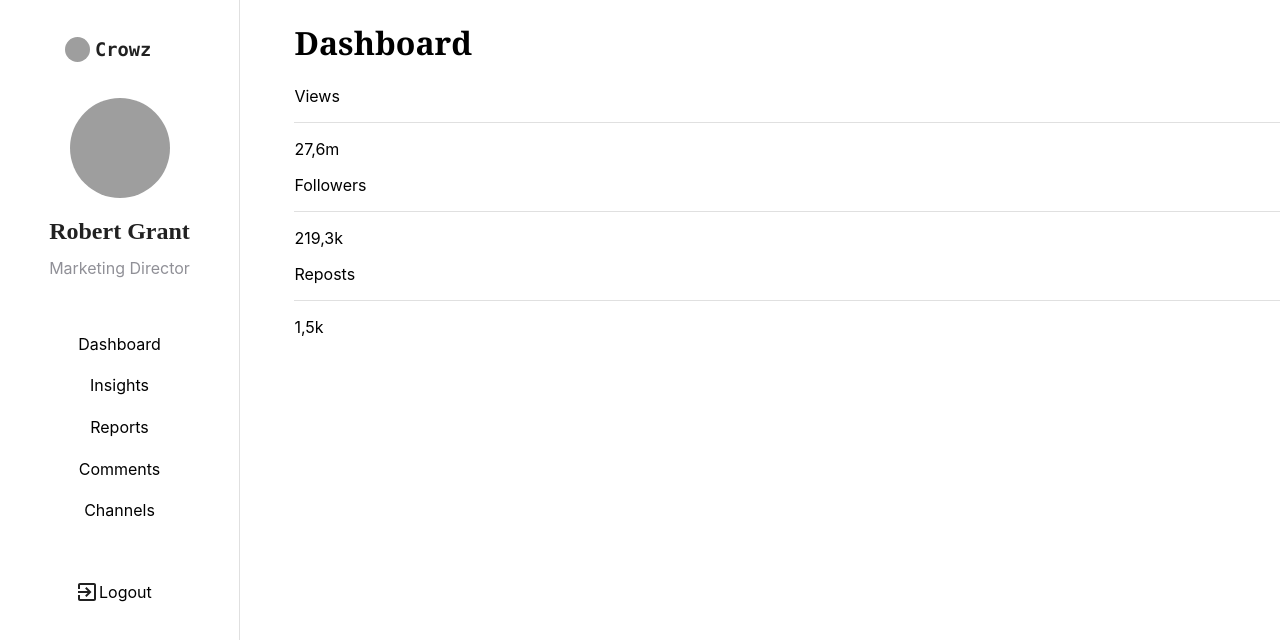
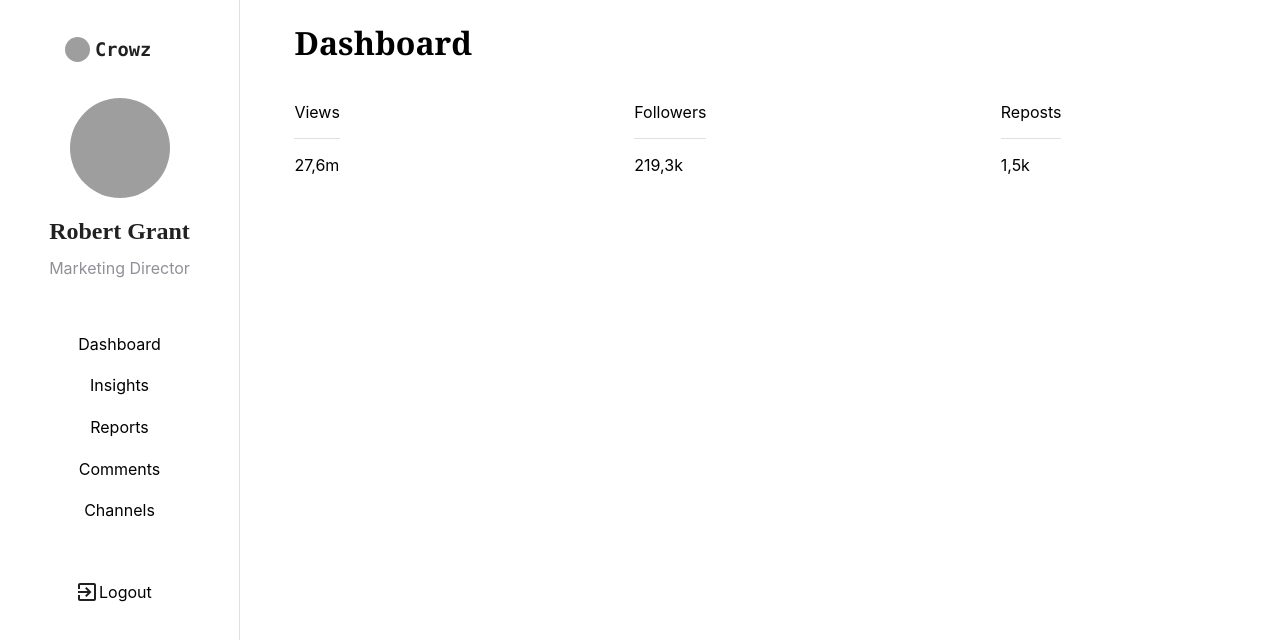
Before and after one commit to rashafaheem/crowz-dashboard, a Next.js app: page / in a window 1280 px wide. Shown: the top 640 px of the page. Built offline with nearby package versions, Linux system fonts and the light colour scheme; grey boxes are pictures that could not be loaded.

Commit message:
Drawer Updated

```diff
--- a/components/reach/reach.css
+++ b/components/reach/reach.css
@@ -0,0 +1,5 @@
+.info {
+  margin-left: 23%;
+  display: inline-block;
+  vertical-align: middle;
+}
--- a/components/reach/reach.js
+++ b/components/reach/reach.js
@@ -1,11 +1,23 @@
 import Divider from "@material-ui/core/Divider";
 
-function Reach(props) {
+function Reach() {
   return (
-    <div>
-      <p>{props.title}</p>
-      <Divider varient="inset" />
-      <p>{props.reach}</p>
+    <div className="">
+      <div className="info">
+        <p>Views</p>
+        <Divider />
+        <p>27,6m</p>
+      </div>
+      <div className="info">
+        <p>Followers</p>
+        <Divider />
+        <p>219,3k</p>
+      </div>
+      <div className="info">
+        <p>Reposts</p>
+        <Divider />
+        <p>1,5k</p>
+      </div>
     </div>
   );
 }
--- a/pages/_app.js
+++ b/pages/_app.js
@@ -1,5 +1,6 @@
 import "../styles/globals.css";
 import "../components/sidebar/sidebar.css";
+import "../components/reach/reach.css";
 import "./index.css";
 
 function MyApp({ Component, pageProps }) {
--- a/pages/index.css
+++ b/pages/index.css
@@ -1,9 +1,5 @@
 .dashboard {
   font-family: "Georgia", Times, serif;
-  margin-left: 23%;
-}
-
-.info {
   margin-left: 23%;
 }
 
--- a/pages/index.js
+++ b/pages/index.js
@@ -1,5 +1,6 @@
 import Sidebar from "../components/sidebar/sidebar.js";
 import Reach from "../components/reach/reach.js";
+import Divider from "@material-ui/core/Divider";
 
 export default function Home() {
   return (
@@ -8,10 +9,8 @@ export default function Home() {
       <div className="dashboard">
         <h1>Dashboard</h1>
       </div>
-      <div className="info">
-        <Reach className="reachList" title="Views" reach="27,6m" />
-        <Reach className="reachList" title="Followers" reach="219,3k" />
-        <Reach className="reachList" title="Reposts" reach="1,5k" />
+      <div className="">
+        <Reach />
       </div>
     </div>
   );
```
